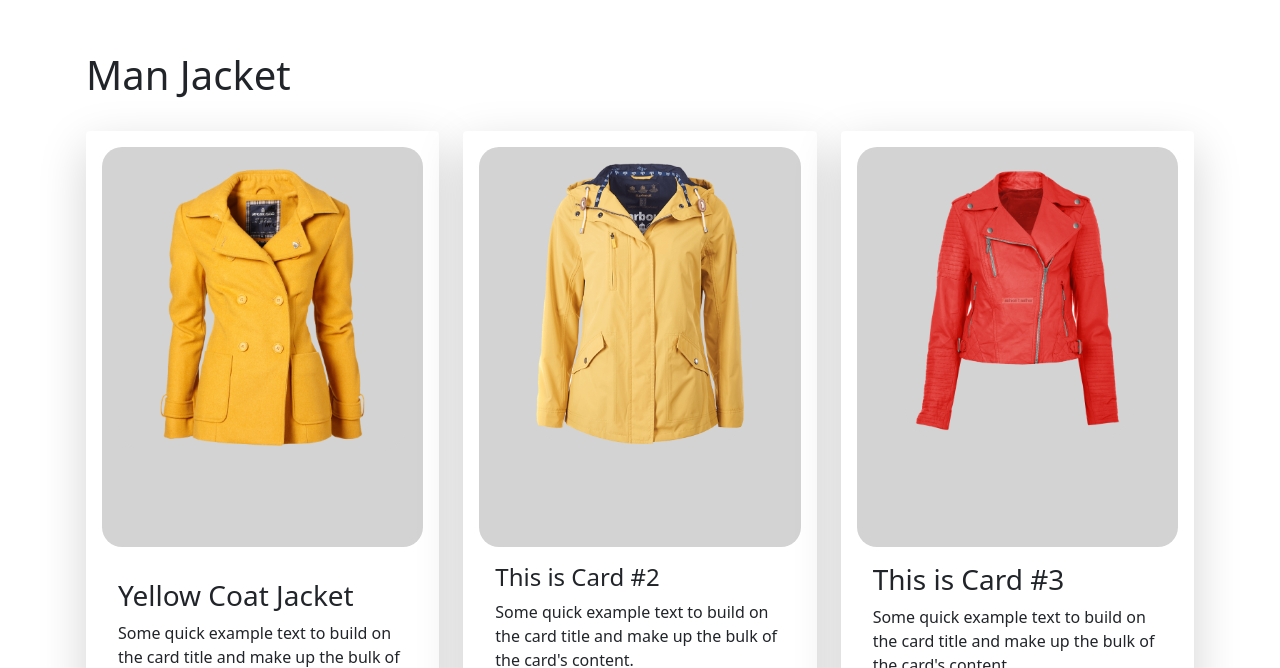
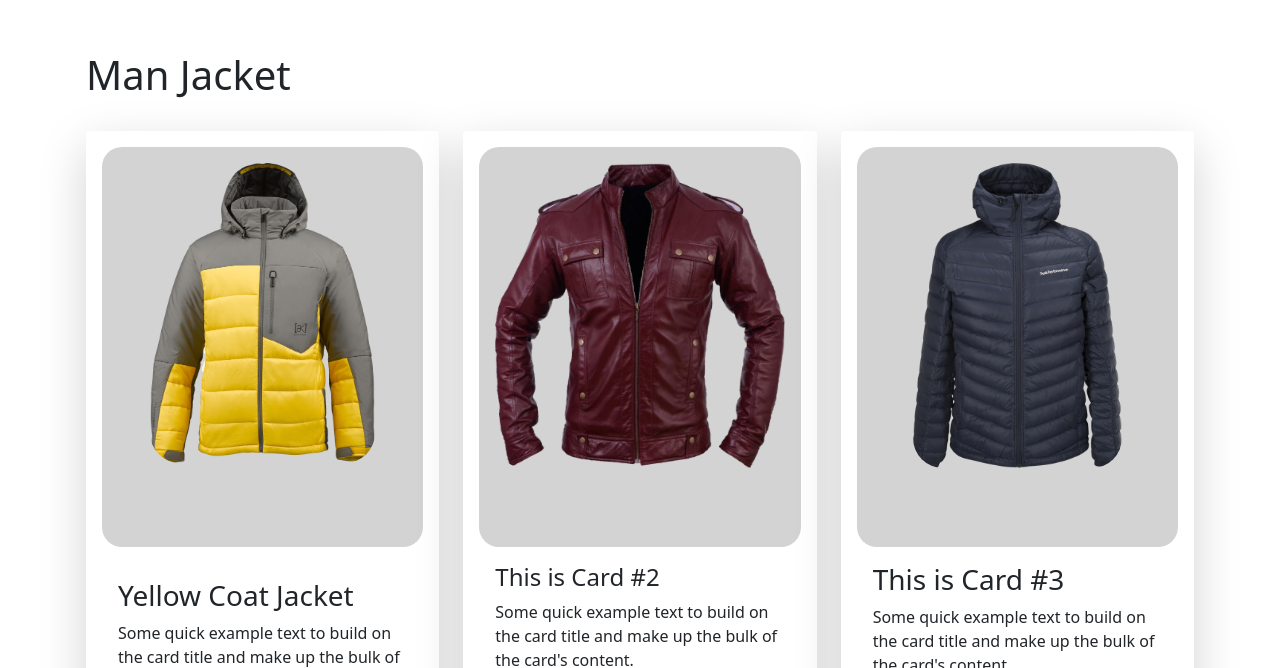
Before and after one commit to robinsrk/programming-hero-assignment-2, a plain HTML site: page index.html in a window 1280 px wide. Shown: the part 1647-2315 px from the top of the page. Drawn offline with nearby package versions, Linux system fonts and the light colour scheme.

Commit message:
fixed images

```diff
--- a/index.html
+++ b/index.html
@@ -159,8 +159,8 @@
 					<div class="col-md-12 col-lg-4 mt-3">
 						<div class="card card-inverse container shadow-lg item">
 							<div class="card-image mt-3">
-								<img class="card-img-top mt-3 h-auto img-1 img-fluid  mx-auto d-block"
-									src="./Image/SeekPng1.png" alt="Card image cap">
+								<img class="card-img-top mt-3 h-auto img-4 img-fluid  mx-auto d-block"
+									src="./Image/image11.png" alt="Card image cap">
 							</div>
 							<div class="card-body mt-3">
 								<h3 class="card-title">Yellow Coat Jacket</h3>
@@ -178,8 +178,8 @@
 					<div class="col-md-12 col-lg-4 mt-3">
 						<div class="card card-inverse card-primary container shadow-lg item">
 							<div class="card-image mt-3">
-								<img class="card-img-top mt-3 img-2 img-fluid  mx-auto d-block"
-									src="./Image/PngItem_25973661.png" alt="Card image cap">
+								<img class="card-img-top mt-3 img-5 img-fluid  mx-auto d-block"
+									src="./Image/vippng1.png" alt="Card image cap">
 							</div>
 							<div class="card-body">
 								<h4 class="card-title">This is Card #2</h4>
@@ -198,8 +198,8 @@
 					<div class="col-md-12 col-lg-4 mt-3">
 						<div class="card card-inverse card-success d-flex align-items-center item shadow-lg container">
 							<div class="card-image mt-3">
-								<img class="card-img-top img-fluid  mx-auto d-block mt-3 img-3"
-									src="./Image/image15.png" alt="Card image cap">
+								<img class="card-img-top img-fluid  mx-auto d-block mt-3 img-6"
+									src="./Image/toppng1.png" alt="Card image cap">
 							</div>
 							<div class="card-body">
 								<h3 class="card-title">This is Card #3</h3>
--- a/style.css
+++ b/style.css
@@ -30,10 +30,10 @@ nav-bar {
 } */
 .img-1,
 .img-2,
-.img-3 {
+.img-3, .img-4, .img-5, .img-6 {
 	background-color: lightgrey !important;
 	border: 0px !important;
-	border-radius: 30px;
+	border-radius: 30px !important;
 }
 .img-1{
 	width: 90% !important;
@@ -44,7 +44,15 @@ nav-bar {
 .img-3 {
 	width: 70% !important;
 }
-
+.img-4 {
+	width: 70% !important;
+}
+.img-5 {
+	width: 90% !important;
+}
+.img-6 {
+	width: 65% !important;
+}
 .men-jacket .img-1,
 .ment-jacket .img-3 {
 	width: 70%;
@@ -63,7 +71,7 @@ nav-bar {
 @media (max-width: 400px) {
 	.card-imge {
 		height: 600px;
-		background-color: lightgrey;
+		background-color: lightgrey !important;
 		border-radius: 20px;
 	}
 	.card-3{
```
